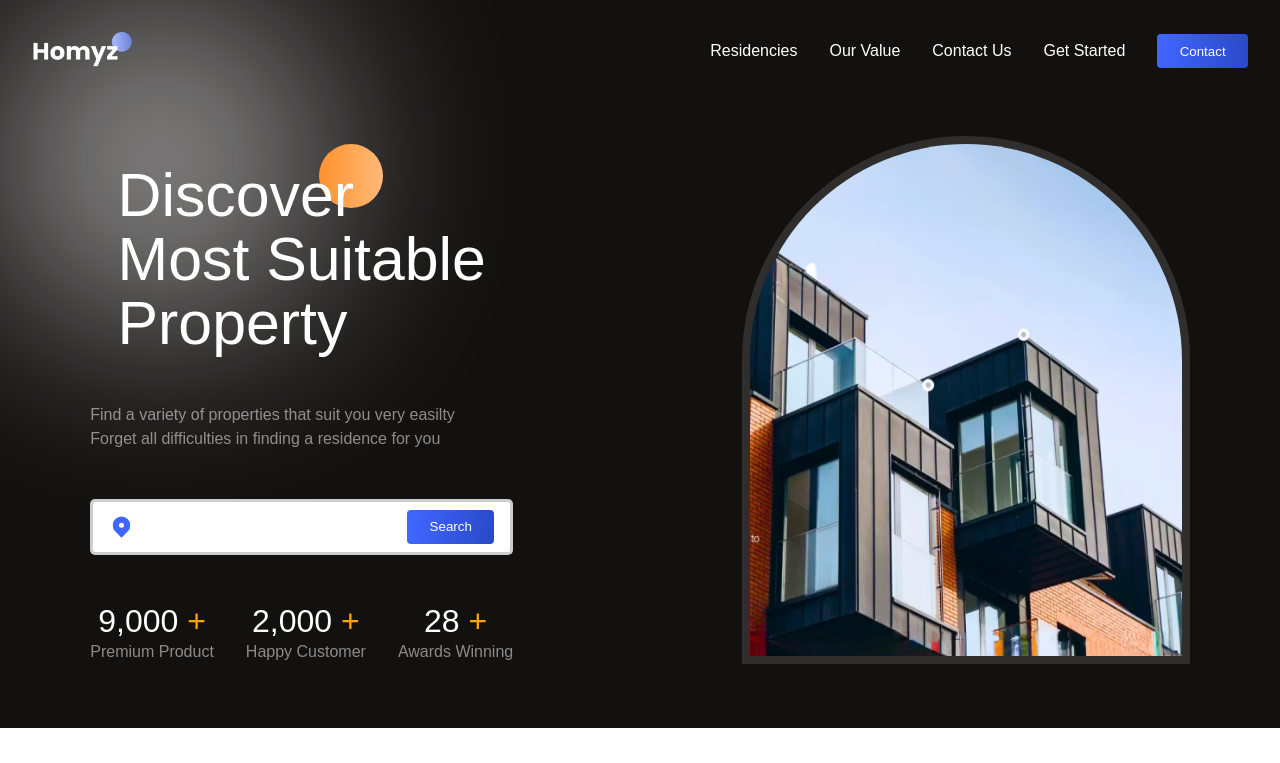
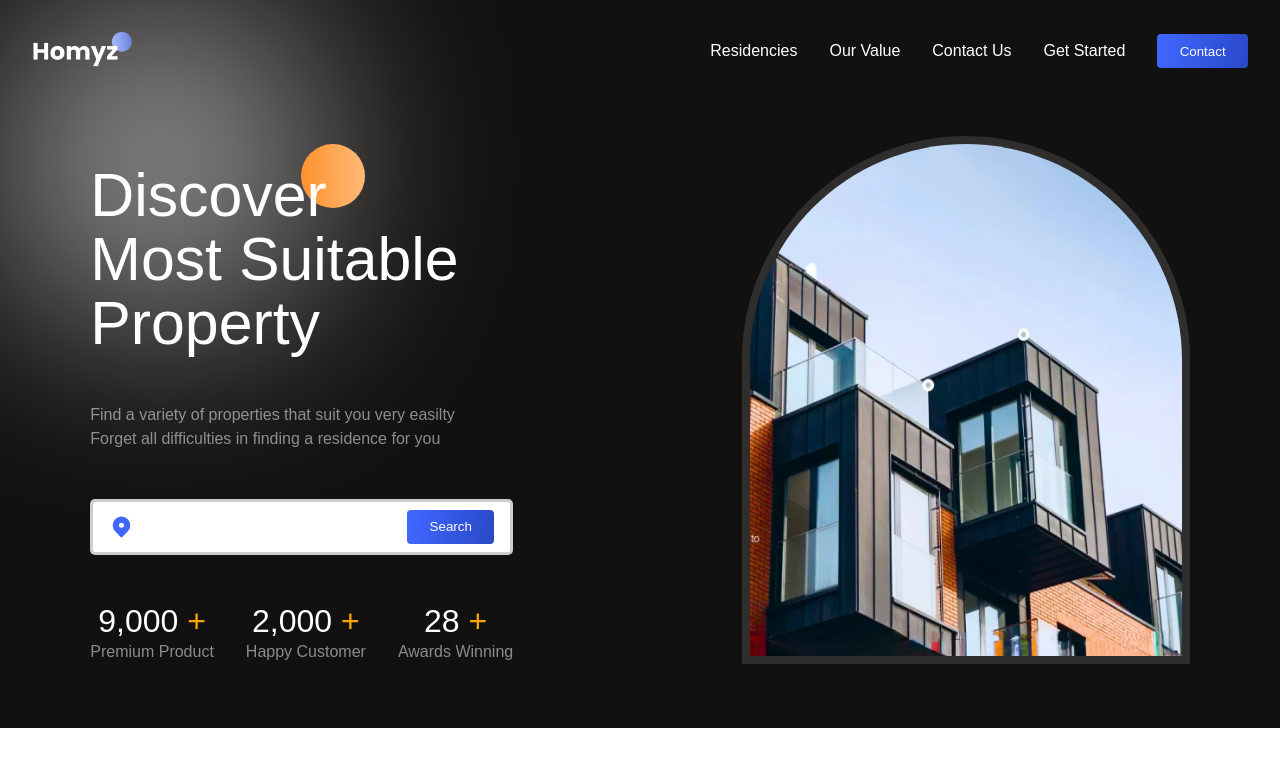
Before and after one commit to seemapoudel58/RealEstate, a React (Vite) app: page / in a window 1280 px wide. Shown: the top 763 px of the page. Built offline with nearby package versions, Linux system fonts and the light colour scheme.

Commit message:
revise hero-section css

```diff
--- a/src/components/Hero/Hero.css
+++ b/src/components/Hero/Hero.css
@@ -1,31 +1,13 @@
 .hero-wrapper {
-  padding-top:0.1rem;
+  padding-top: 0.1rem;
   color: white;
   padding-bottom: 2rem;
   background: var(--black);
 }
 
-.width{
+.width {
   width: 100%;
 }
-
-@media  (min-width:1024px) {
-  .width{
-    max-width: 1100px;
-    margin:auto;
-  }
-  .hero-title{
-    margin:auto;
-  }
-  .flexCenter.hero-container {
-    justify-content: space-around;
-    align-items: flex-end;
-    margin: 0 auto;
-    gap:7rem;
-  }
-
-}
-
 .hero-left {
   gap: 3rem;
 }
@@ -41,12 +23,12 @@
   line-height: 4rem;
 }
 .orange-circle {
-  height: 4rem;
-  width: 4rem;
+  width: 3rem;
+  height: 3rem;
   background: var(--orange-gradient);
   border-radius: 999px;
   position: absolute;
-  right: 28%;
+  right: 46%;
   top: -10%;
   z-index: -1;
 }
@@ -63,18 +45,16 @@
   border: none;
   outline: none;
 }
-.flexCenter.stats{
+.flexCenter.stats {
   width: 100%;
   justify-content: space-between;
 }
-.stat>:nth-child(1)
-{
+.stat > :nth-child(1) {
   font-size: 2rem;
 }
-.stat>:nth-child(1)>:last-child{
+.stat > :nth-child(1) > :last-child {
   color: orange;
 }
-
 
 .image-container {
   width: 28rem;
@@ -89,28 +69,57 @@
   height: 100%;
   object-fit: cover;
 }
-@media  (max-width: 640px){
-  .flexCenter.hero-container{
+@media (min-width: 424px) {
+  .orange-circle {
+    right: 50%;
+  }
+}
+@media (min-width: 767px) {
+  .orange-circle {
+    height: 4rem;
+    width: 4rem;
+    right: 35%;
+    top: -10%;
+  }
+}
+
+@media (min-width: 1024px) {
+  .width {
+    max-width: 1100px;
+    margin: auto;
+  }
+  .hero-title {
+    margin: auto;
+  }
+  .flexCenter.hero-container {
+    justify-content: space-around;
+    align-items: flex-end;
+    margin: 0 auto;
+    gap: 7rem;
+  }
+}
+
+@media (max-width: 640px) {
+  .flexCenter.hero-container {
     margin-top: 2rem;
   }
-  .hero-title>h1{
+  .hero-title > h1 {
     font-size: 2.5rem;
     line-height: 3rem;
   }
-  .image-container{
+  .image-container {
     width: 95%;
     height: 25rem;
   }
-  .flexCenter.stats{
+  .flexCenter.stats {
     justify-content: center;
     gap: 1.5rem;
     font-weight: wrap;
   }
-  .stat>:nth-child(1){
+  .stat > :nth-child(1) {
     font-size: 1.5rem;
   }
-  .stat>:nth-child(2)
-  {
+  .stat > :nth-child(2) {
     font-size: 0.8rem;
   }
 }
--- a/src/components/Hero/Hero.jsx
+++ b/src/components/Hero/Hero.jsx
@@ -7,7 +7,7 @@ const Hero = () => {
     <section className="hero-wrapper">
       <div className="paddings innerWidth flexCenter hero-container">
         <div className="flexColStart hero-left">
-          <div className="hero-title">
+          <div className="width hero-title">
             <div className="orange-circle" />
             <motion.h1
             initial={{ y: "2rem", opacity: 0 }}
@@ -22,7 +22,7 @@ const Hero = () => {
               <br /> Property
             </motion.h1>
           </div>
-          <div className="flexColStart secondaryText flexhero-des">
+          <div className="flexColStart secondaryText ">
             <span>Find a variety of properties that suit you very easilty</span>
             <span>Forget all difficulties in finding a residence for you</span>
           </div>
```
